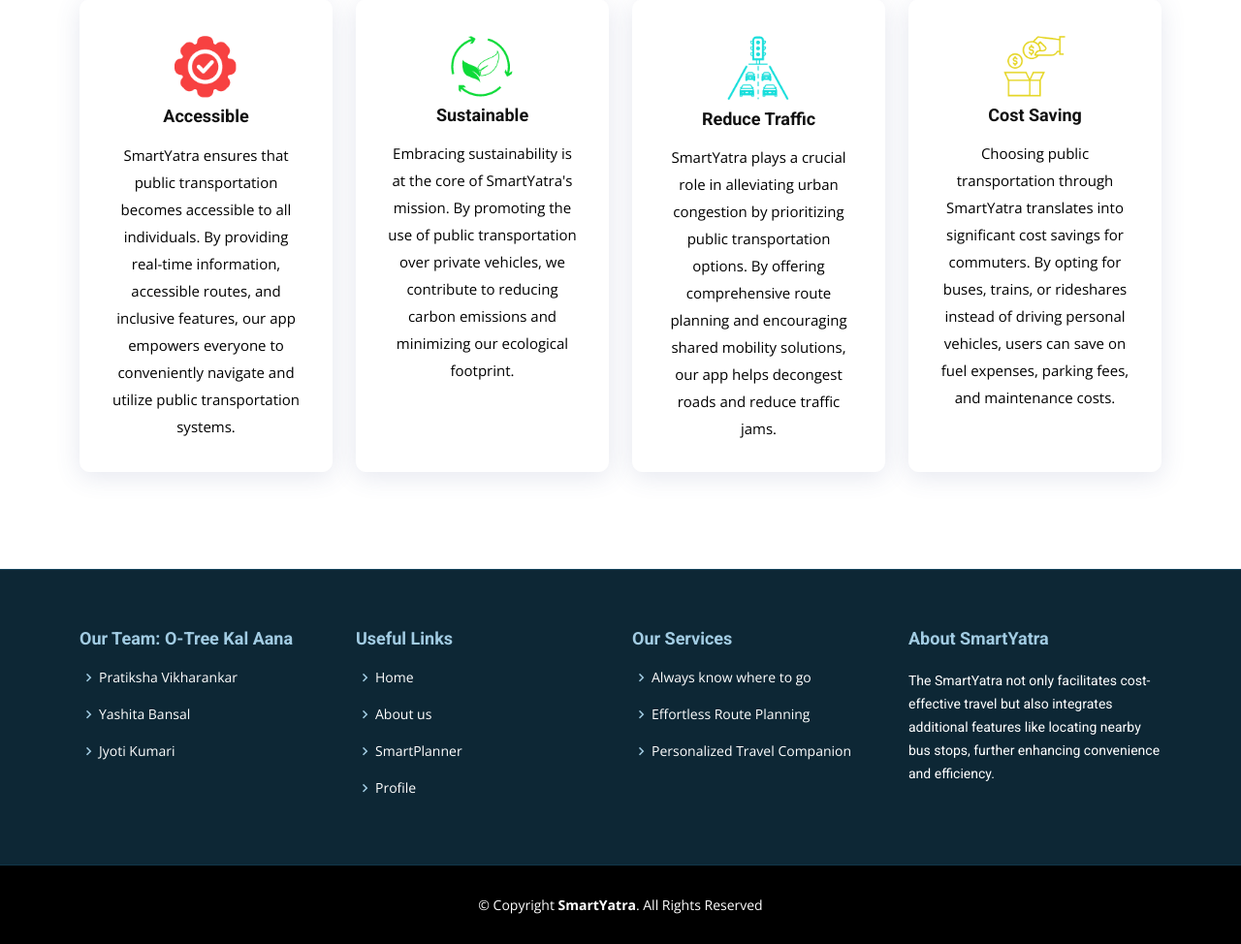
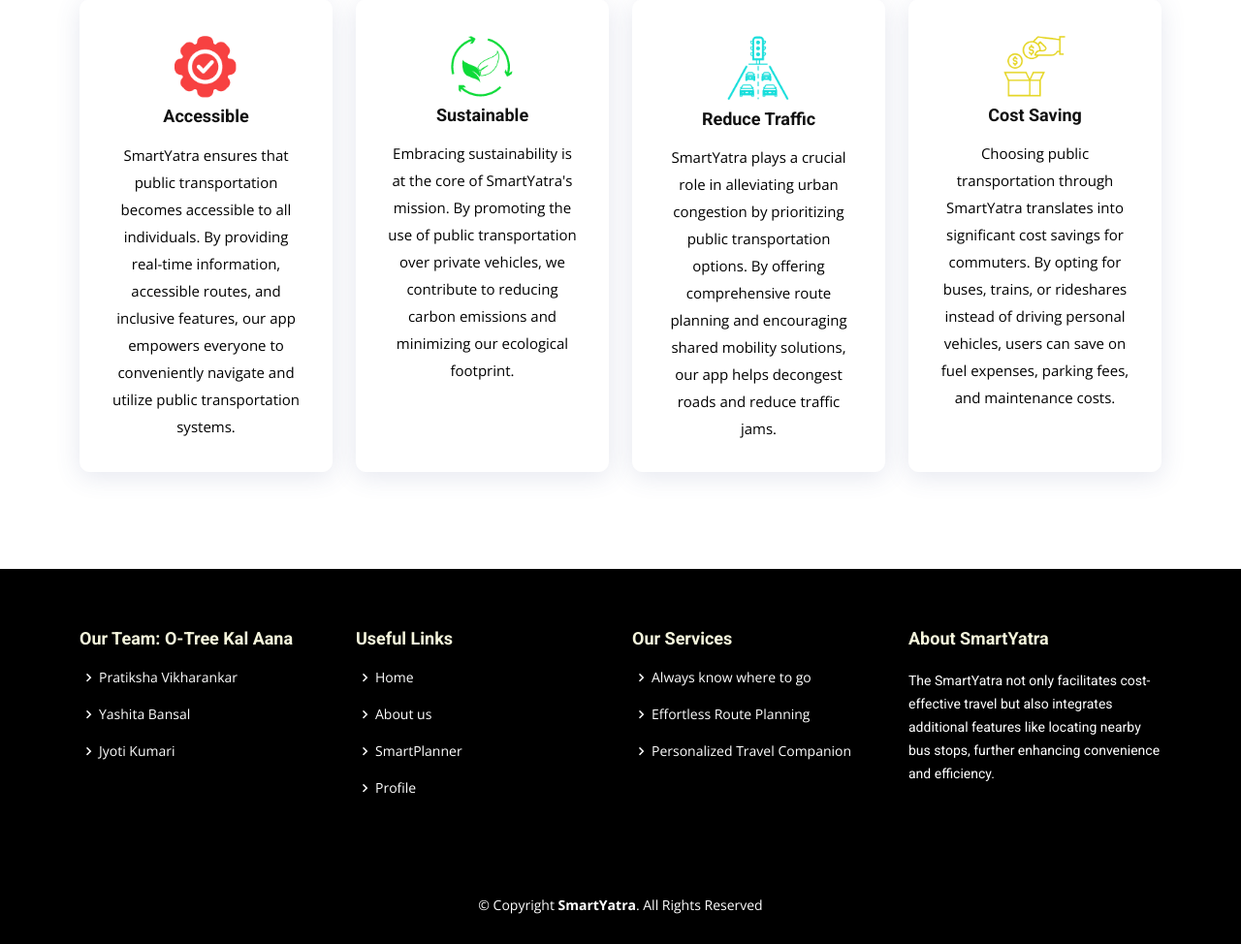
Before and after one commit to codershadow01/SmartYatra, a Django app: page /about/ in a window 1280 px wide. Shown: the part 656-1630 px from the top of the page at 97% size. Run offline with Django 5.2, Linux system fonts and the light colour scheme; some libraries are stand-ins or nearby versions.

Commit message:
frontend

```diff
--- a/smartyatra/static/css/nearby.css
+++ b/smartyatra/static/css/nearby.css
@@ -34,7 +34,7 @@
 
 .box1 {
     margin: 1px;
-    background-color: #025464;
+    background-color: beige;
     border-radius: 10px;
 }
 
@@ -157,5 +157,5 @@
 }
 
 .stopHeading{
-    color: grey;
+    color: black;
 }
--- a/smartyatra/static/css/style.css
+++ b/smartyatra/static/css/style.css
@@ -2070,7 +2070,7 @@
 }
 
 .blog .sidebar .categories ul a:hover {
-  color: #68A4C4;
+  color: #3bd30d;;
 }
 
 .blog .sidebar .categories ul a span {
@@ -2100,7 +2100,7 @@
 }
 
 .blog .sidebar .recent-posts h4 a:hover {
-  color: #68A4C4;
+  color: #3bd30d; ;
 }
 
 .blog .sidebar .recent-posts time {
@@ -2125,7 +2125,7 @@
 }
 
 .blog .sidebar .tags ul a {
-  color: #3f8db5;
+  color: #3bd30d;;
   font-size: 14px;
   padding: 6px 14px;
   margin: 0 6px 8px 0;
@@ -2194,20 +2194,20 @@
   font-size: 16px;
   padding: 0 20px;
   margin: 3px;
-  background: #68A4C4;
+  background: black;
   color: #fff;
   transition: 0.3s;
   border-radius: 50px;
 }
 
 #footer .footer-newsletter form input[type=submit]:hover {
-  background: #468db3;
+  background: #3bd30d;
 }
 
 #footer .footer-top {
-  background: #0d2735;
-  border-top: 1px solid #17455e;
-  border-bottom: 1px solid #123649;
+  background: black;
+  border-top: 1px solid black;
+  border-bottom: 1px solid black;
   padding: 60px 0 30px 0;
 }
 
@@ -2220,7 +2220,7 @@
   margin: 0 0 20px 0;
   padding: 2px 0 2px 0;
   line-height: 1;
-  color: #a2cce3;
+  color: beige;
   font-weight: 600;
 }
 
@@ -2235,7 +2235,7 @@
 #footer .footer-top .social-links a {
   font-size: 18px;
   display: inline-block;
-  background: #1e4356;
+  background: black;
   color: #fff;
   line-height: 1;
   padding: 8px 0;
@@ -2248,7 +2248,7 @@
 }
 
 #footer .footer-top .social-links a:hover {
-  background: #68A4C4;
+  background: #3bd30d;
   color: #fff;
   text-decoration: none;
 }
@@ -2256,7 +2256,7 @@
 #footer .footer-top h4 {
   font-size: 18px;
   font-weight: 600;
-  color: #a2cce3;
+  color: beige;
   position: relative;
   padding-bottom: 12px;
 }
@@ -2273,7 +2273,7 @@
 
 #footer .footer-top .footer-links ul i {
   padding-right: 2px;
-  color: #a2cce3;
+  color: white;
   font-size: 18px;
   line-height: 1;
 }
@@ -2296,7 +2296,7 @@
 }
 
 #footer .footer-top .footer-links ul a:hover {
-  color: #a2cce3;
+  color: #3bd30d;
 }
 
 #footer .footer-top .footer-contact {
@@ -2320,5 +2320,5 @@
 }
 
 #footer .credits a {
-  color: #a2cce3;
-}
+  color: #3bd30d;
+}
--- a/smartyatra/templates/nearby.html
+++ b/smartyatra/templates/nearby.html
@@ -41,7 +41,7 @@
                   </div>
                   <div class="Col-2">
                     <div class="d-grid gap-2 col-3 mx-auto">
-                      <button class="btn btn-success" type="submit">Go</button>
+                      <button class="btn btn-dark" type="submit">Go</button>
                     </div>
                   </div>
                 </form>
```
